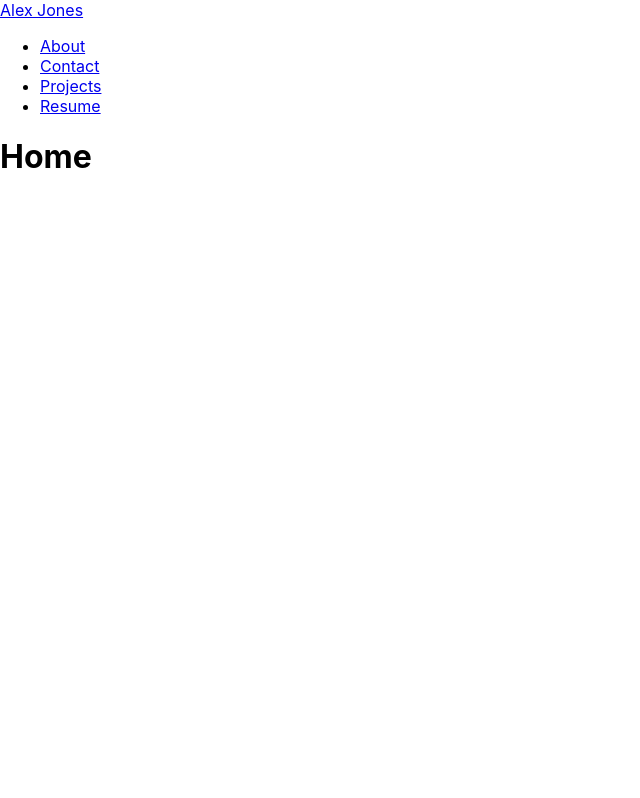
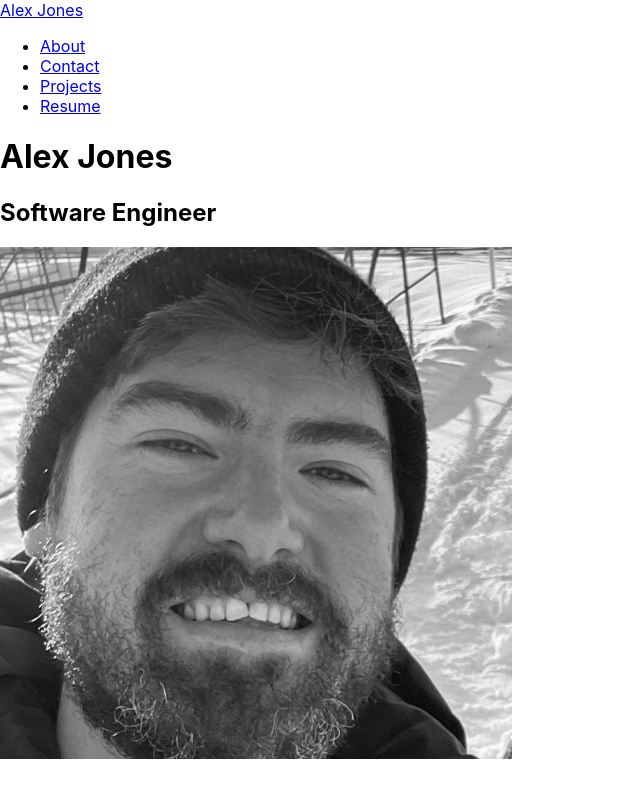
Before and after one commit to alexanderjones1/portfolio, a React (Create React App) app: page / in a window 1280 px wide. Shown: the whole page, without its empty margins (0-640 px from the left). Built offline with nearby package versions, Linux system fonts and the light colour scheme.

Commit message:
add content to Home and About pages

```diff
--- a/src/pages/About.jsx
+++ b/src/pages/About.jsx
@@ -1,6 +1,11 @@
 function About() {
   return (
+    <>
       <h1>About</h1>
+      <img src="./profile-pic.jpeg" alt="" />
+      <p>Grew up in Phoenix. Went to college in Seattle. Played basketball in Europe and in Japan for 11 years and invest in real estate.</p>
+    </>
+
   )
 }
 
--- a/src/pages/Home.jsx
+++ b/src/pages/Home.jsx
@@ -1,6 +1,10 @@
 function Home() {
   return (
-      <h1>Home</h1>
+    <>
+      <h1>Alex Jones</h1>
+      <h2>Software Engineer</h2>
+      <img src="./profile-pic.jpeg" alt="Profile Picture" />
+    </>
   )
 }
 
```
Also changed, not shown: public/profile-pic.jpeg (added).
